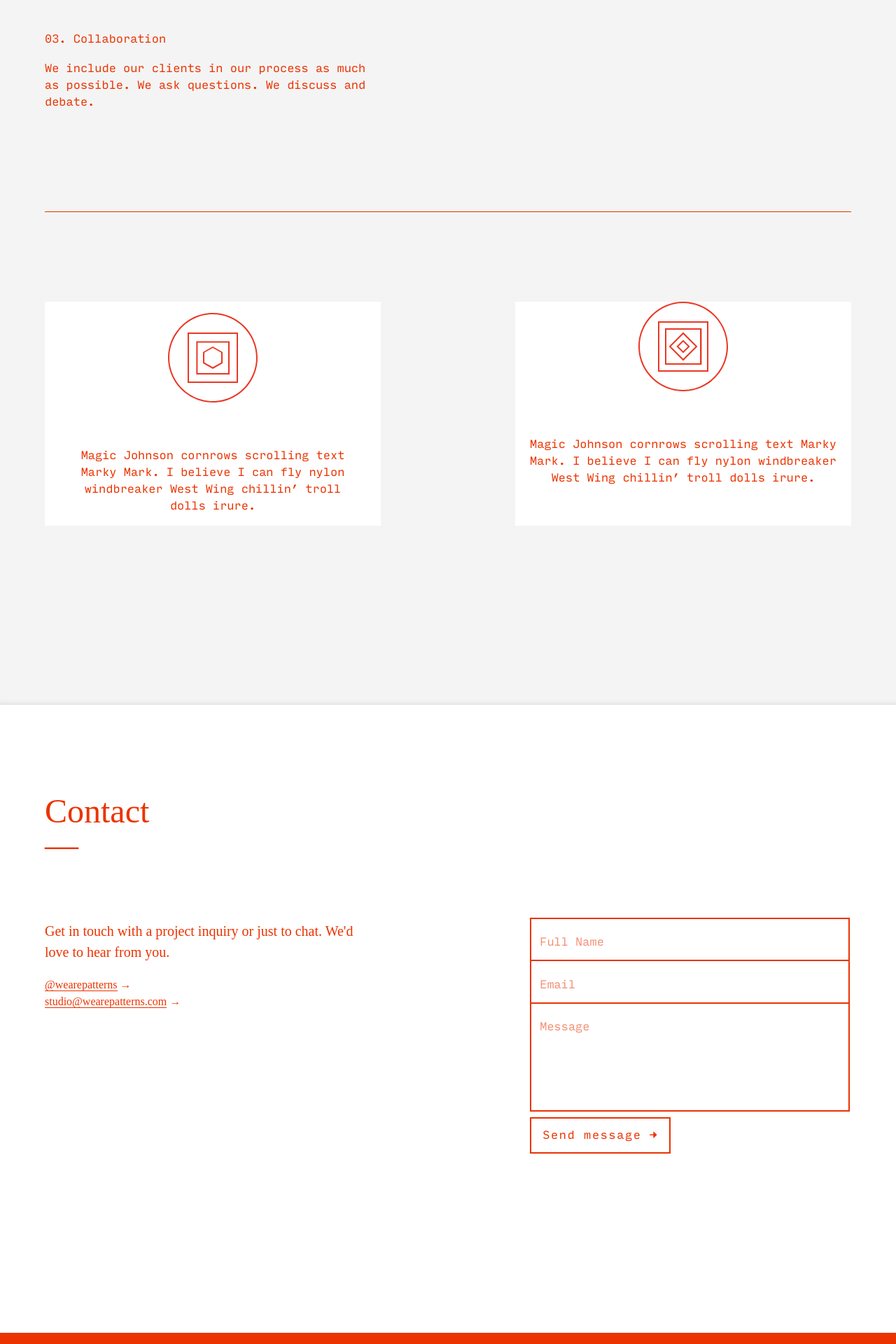
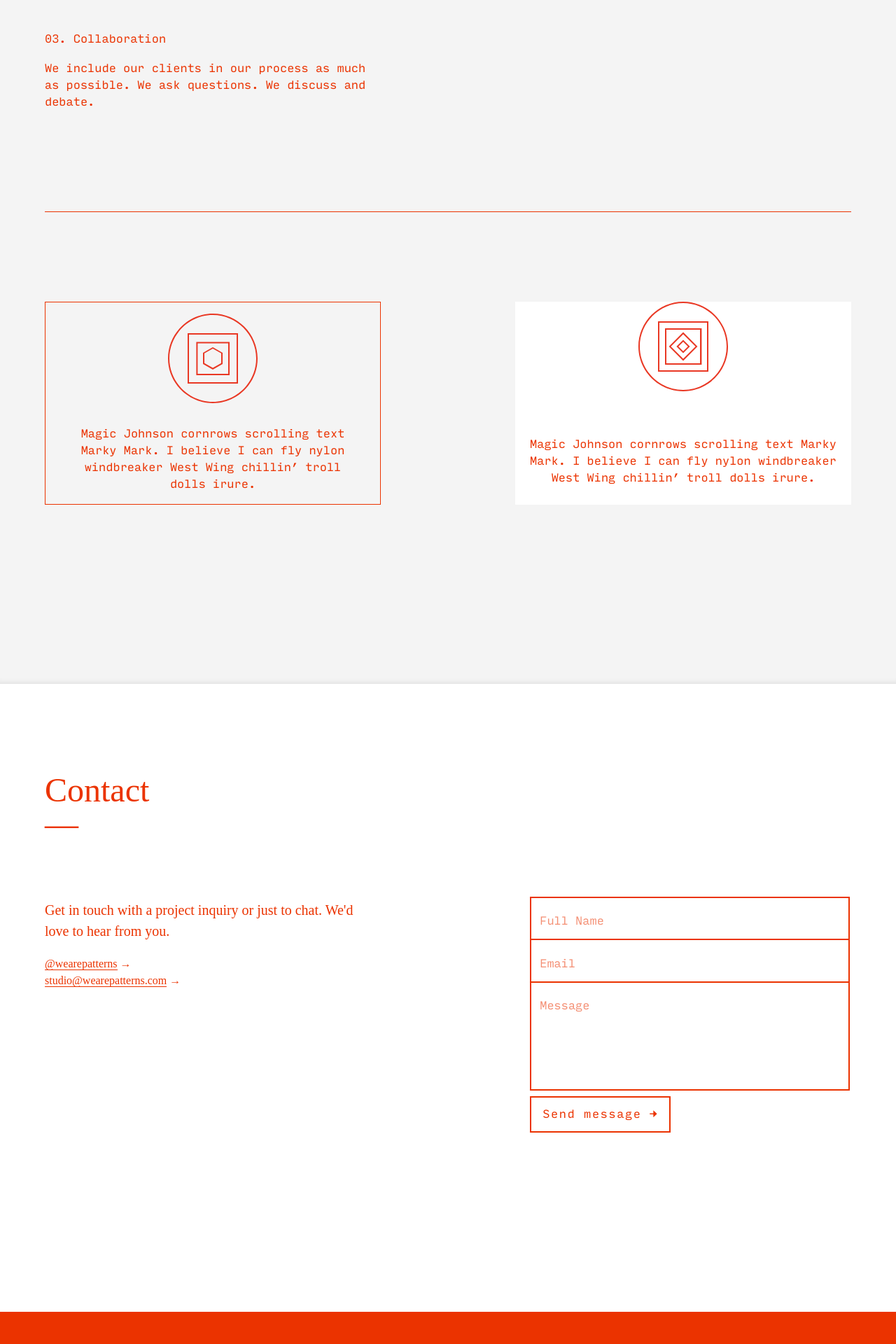
Before and after one commit to wearepatterns/wearepatterns.github.io, a Jekyll site: the page built from index.markdown, in a window 1280 px wide. Shown: the part 975-2895 px from the top of the page at 70% size. Built offline with Jekyll 4.4.1, drawn with Linux system fonts in a browser that asks for light colours; after the commit the page ends 2865 px from its top, so only the background shows below that.

Commit message:
Update new.html

```diff
--- a/_layouts/new.html
+++ b/_layouts/new.html
@@ -72,12 +72,12 @@
             </div>
 
             <div class="flex-ns flex-wrap-ns justify-between-ns pt4 pt6-l mt4 mt6-l bt b--red fw3" style="max-width:80rem;">
-                <div class="bg-white measure-ns tc">
+                <div class="ba measure-ns tc">
                     <div class="flex justify-center w-100">
                         <img class="pt3-ns w3 w4-l" src="/design.svg">
                     </div>
                     <!--<h2 class="mt4 f5 fw3 normal lh-title">Design</h2>-->
-                    <p class="mt5 input-mono ph4-ns">Magic Johnson cornrows scrolling text Marky Mark. I believe I can fly nylon windbreaker West Wing chillin’ troll dolls irure.</p>
+                    <p class="mt4 input-mono ph4-ns">Magic Johnson cornrows scrolling text Marky Mark. I believe I can fly nylon windbreaker West Wing chillin’ troll dolls irure.</p>
                 </div>
                 <div class="bg-white measure-ns tc">
                     <div class="flex justify-center w-100">
```
